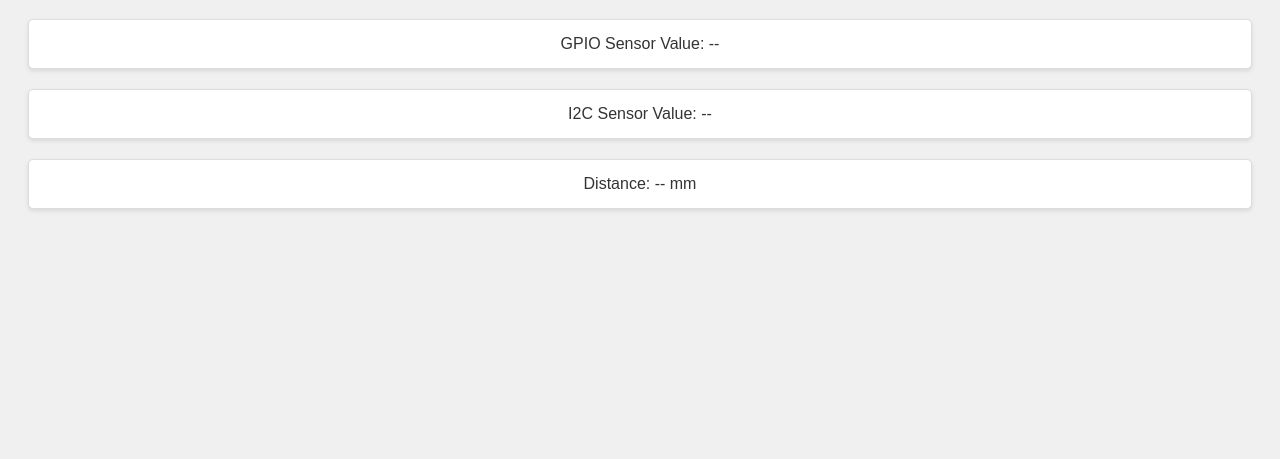
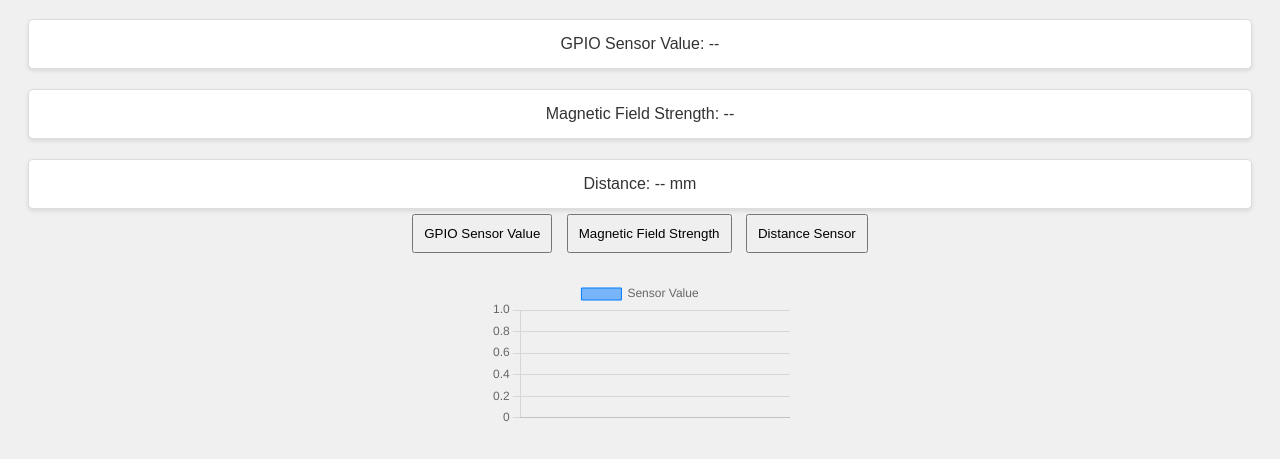
Before and after one commit to evasquez11/hmi-usps, a website: page public/index.html in a window 1280 px wide. Shown: the part 89-548 px from the top of the page. Drawn offline with nearby package versions, Linux system fonts and the light colour scheme; no server answers.

Commit message:
one graph pops up

```diff
--- a/public/index.html
+++ b/public/index.html
@@ -4,14 +4,23 @@
     <meta charset="UTF-8">
     <title>Sensor Data Display</title>
     <link rel="stylesheet" href="style.css">
+    <script src="https://cdn.jsdelivr.net/npm/chart.js"></script>
 </head>
 <body>
     <h1>Sensor Data Monitoring</h1>
 
     <div id="sensorData">
         <div id="gpioDisplay" class="sensor-display">GPIO Sensor Value: --</div>
-        <div id="i2cDisplay" class="sensor-display">I2C Sensor Value: --</div>
+        <div id="i2cDisplay" class="sensor-display">Magnetic Field Strength: --</div>
         <div id="rs485Display" class="sensor-display">Distance: -- mm</div>
+    </div>
+
+    <div id="chartContainer">
+        <button id="gpioButton">GPIO Sensor Value</button>
+        <button id="i2cButton">Magnetic Field Strength</button>
+        <button id="rs485Button">Distance Sensor</button>
+
+        <canvas id="sensorChart"></canvas>
     </div>
 
     <script src="/socket.io/socket.io.js"></script>
--- a/public/sensor-data.js
+++ b/public/sensor-data.js
@@ -1,4 +1,9 @@
 const socket = io.connect();
+
+
+
+
+
 
 // Handle incoming GPIO data
 socket.on('gpioData', (gpioValue) => {
@@ -37,3 +42,50 @@ function updateRs485Display(distance) {
         rs485DisplayElement.textContent = `Distance: ${distance.toFixed(2)} mm`;
     }
 }
+
+const ctx = document.getElementById('sensorChart').getContext('2d');
+let currentSensor = 'gpio'; // Default sensor
+let chartData = [];
+
+const sensorChart = new Chart(ctx, {
+    type: 'line',
+    data: {
+        labels: [], // Time labels
+        datasets: [{
+            label: 'Sensor Value',
+            data: chartData,
+            backgroundColor: 'rgba(0, 123, 255, 0.5)',
+            borderColor: 'rgba(0, 123, 255, 1)',
+            borderWidth: 1
+        }]
+    },
+    options: {
+        scales: {
+            y: {
+                beginAtZero: true
+            }
+        }
+    }
+});
+
+function updateChart(sensorType, value) {
+    if (currentSensor === sensorType) {
+        const now = new Date();
+        sensorChart.data.labels.push(now.toLocaleTimeString());
+        sensorChart.data.datasets[0].data.push(value);
+        if (sensorChart.data.labels.length > 20) { // Limit number of data points
+            sensorChart.data.labels.shift();
+            sensorChart.data.datasets[0].data.shift();
+        }
+        sensorChart.update();
+    }
+}
+
+document.getElementById('gpioButton').onclick = () => currentSensor = 'gpio';
+document.getElementById('i2cButton').onclick = () => currentSensor = 'i2c';
+document.getElementById('rs485Button').onclick = () => currentSensor = 'rs485';
+
+// ... existing socket.on handlers ...
+socket.on('gpioData', (value) => updateChart('gpio', value));
+socket.on('i2cData', (data) => updateChart('i2c', data.magneticStrength));
+socket.on('rs485Data', (data) => updateChart('rs485', data.distance));
--- a/public/style.css
+++ b/public/style.css
@@ -18,3 +18,13 @@ body {
     border-radius: 5px;
     box-shadow: 0 2px 4px rgba(0, 0, 0, 0.1);
 }
+
+#sensorChart {
+    max-width: 600px;
+    margin: 20px auto;
+}
+
+button {
+    margin: 5px;
+    padding: 10px;
+}
```
